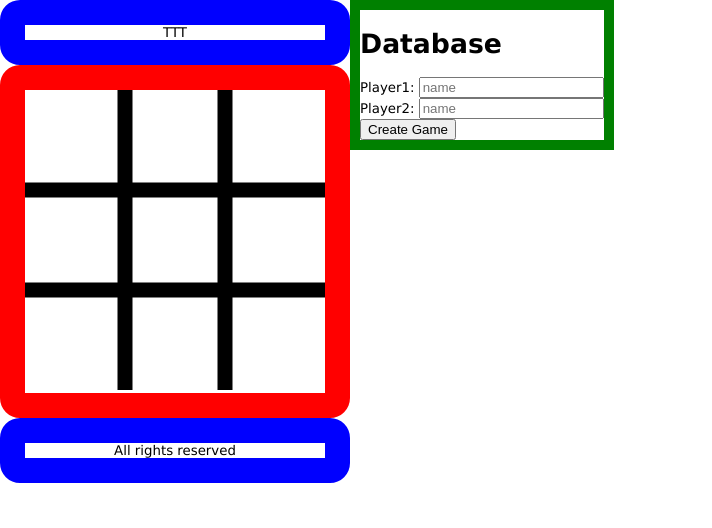
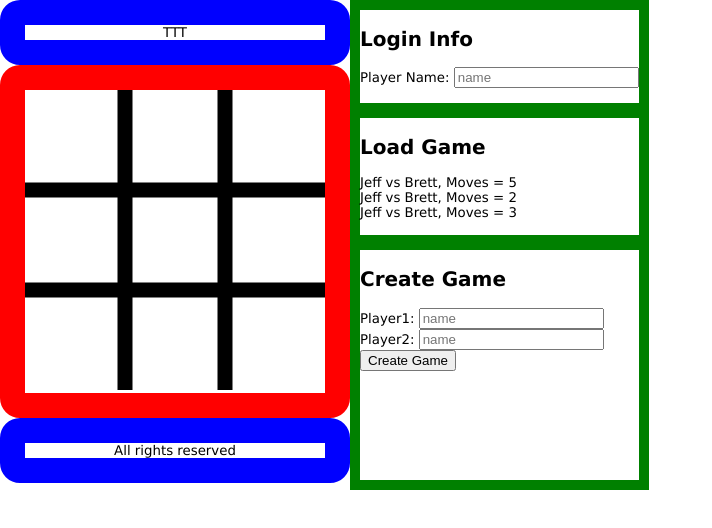
Before and after one commit to bnekolny/explorers-of-compton, a website: page tictactoe.html in a window 1280 px wide. Shown: the whole page, without its empty margins (0-712 px from the left). Drawn offline with nearby package versions, Linux system fonts and the light colour scheme.

Commit message:
added some frontend placeholders for database operations

```diff
--- a/javascripts/tictactoe/main.js
+++ b/javascripts/tictactoe/main.js
@@ -167,7 +167,7 @@ $(document).ready(function(){
         myContext.fillText("O Wins!",0,myH/2);
       }
     }
-    if(stalemate){
+    else if(stalemate){
       myContext.font = "bold 80px Arial";
       myContext.fillText("Draw!",0,myH/2);
     }
--- a/stylesheets/tictactoe.css
+++ b/stylesheets/tictactoe.css
@@ -31,6 +31,10 @@ img {
 	cursor: url(../images/pencil.png), auto;
 }
 
+.gameSelect:mouseOver{
+	background-color: gray;
+
+}
 
 #footer {
 	border: 25px solid blue;
@@ -43,7 +47,18 @@ img {
 	border: 10px solid green;
 	float: left;
 	display : block;
+	height:470px;
 }
-#submitForm{
-	border-radius: 20px;
+.dbdivLine{
+	background-color: green;
 }
+
+#listOfGames {
+
+
+}
+
+#createNewGame {
+	float:bottom;
+
+}
--- a/tictactoe.html
+++ b/tictactoe.html
@@ -17,14 +17,35 @@
 		<img id='o' src='images/o.png'/>
 	</div>
 	<div id="dbdiv">
-		<div id="submitForm">
-			<H1> Database </H1>
+		<div id="login">
+			<!-- Initially this will just be a text field, but eventually could be a login -->
+			<h2>Login Info</h2>
+			<form id="login_form">
+				Player Name: <input type="text" placeholder="name" name="playerName">
+			</form>
+			<br>
+		</div>
+		<div class="dbdivLine"><br></div>
+
+		<!-- This div should be auto populated by the database using games matching the login name -->
+		<div id="listOfGames">
+			<H2>Load Game</h2>
+			<div class="gameSelect" id="1234">Jeff vs Brett, Moves = 5</div>
+			<div class="gameSelect" id="1235">Jeff vs Brett, Moves = 2</div>
+			<div class="gameSelect" id="1236">Jeff vs Brett, Moves = 3</div>
+			<br>
+		</div>
+		<div class="dbdivLine"><br></div>
+
+		<!-- Game creation should probably use login info and maybe leave player 2 unser or have option to -->
+		<div id="createNewGame">
+			<h2>Create Game</h2>
 			<form id="create_game_form">
 				Player1: <input type="text" placeholder="name" name="player1"><br>
 				Player2: <input type="text" placeholder="name" name="player2"><br>
 	            <button id="create_game_btn">Create Game </button>
+
 			</form>
-
 		</div>
 	</div>
   </body>
```
Also changed, not shown: javascripts/tictactoe/dbfunc.js (+7 -2 lines).
